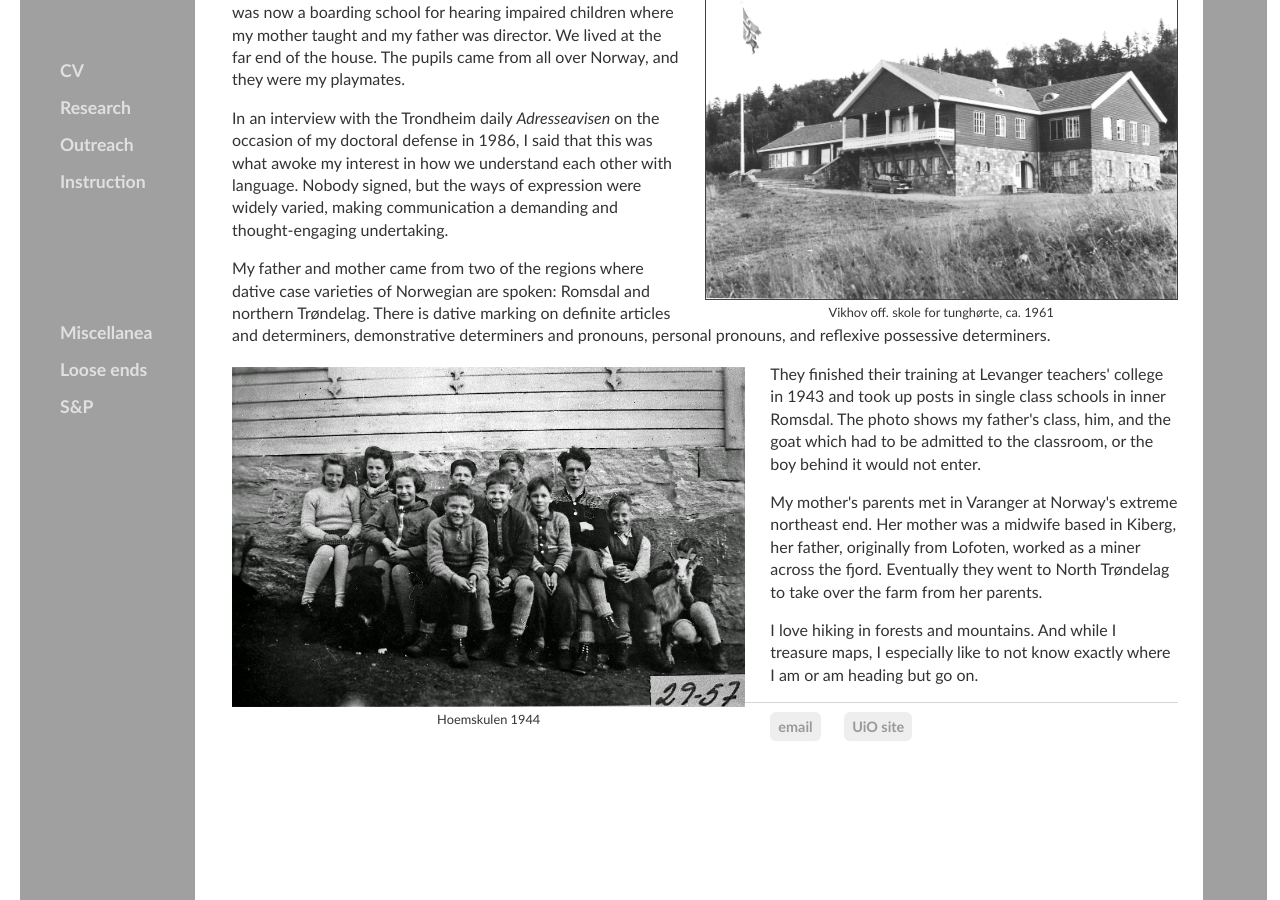
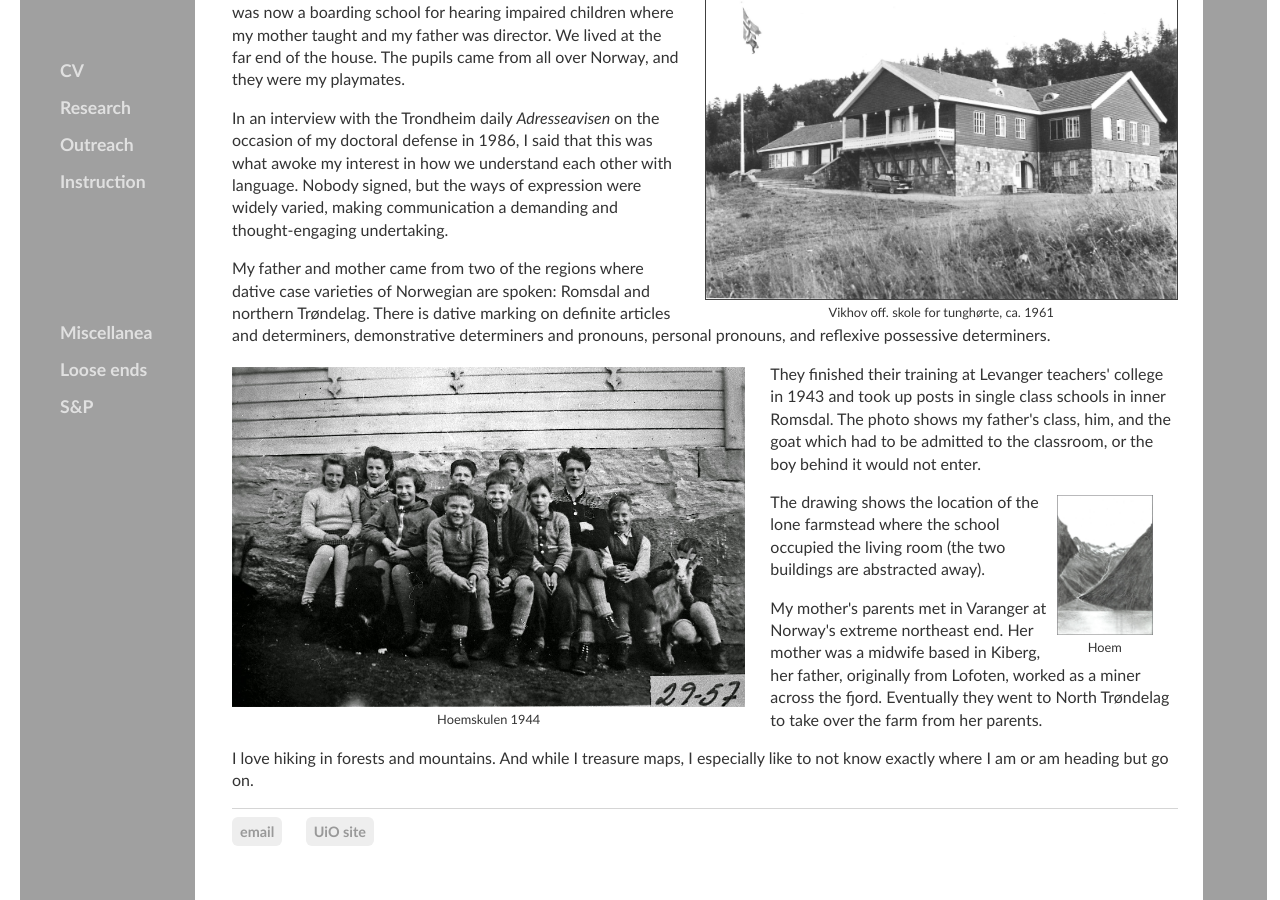
Before and after one commit to kjelljs/kjelljs.github.io, a Jekyll site: the page built from about/index.html, in a window 1280 px wide and 900 px high, scrolled down 2894 px. Built offline with Jekyll 4.4.1, drawn with Linux system fonts in a browser that asks for light colours.

Commit message:
Update index.html

```diff
--- a/about/index.html
+++ b/about/index.html
@@ -52,14 +52,14 @@
 </ul>
 	<p>I am deeply grateful for all these engagements.</p></br>
 	<h2 id="priv">Personal Paths</h2>
-		  <section><div style="float:right;"><figure class="rightfig"><img style="height:360px; border: 1px solid #404040" src="/pics/vikhov.jpg"><figcaption>Vikhov off. skole for tunghørte, ca. 1961</figcaption></figure></div>
+		  <div style="float:right;"><figure class="rightfig"><img style="height:360px; border: 1px solid #404040" src="/pics/vikhov.jpg"><figcaption>Vikhov off. skole for tunghørte, ca. 1961</figcaption></figure></div>
 		     <p>That is the house I lived in from 1958, when I was two, to 1965, when I was nine, in Malvik municipality just north of Trondheim. Built as a navy convalescent home during German occupation, it was now a boarding school for hearing impaired children where my mother taught and my father was director. We lived at the far end of the house. The pupils came from all over Norway, and they were my playmates.</p>
 											<p>In an interview with the Trondheim daily <i>Adresseavisen</i> on the occasion of my doctoral defense in 1986, I said that this was what awoke my interest in how we understand each other with language. Nobody signed, but the ways of expression were widely varied, making communication a demanding and thought-engaging undertaking.
-			  </p></section>
+			  </p>
 <p>My father and mother came from two of the regions where dative case varieties of Norwegian are spoken: Romsdal and northern Trøndelag. There is dative marking on definite articles and determiners, demonstrative determiners and pronouns, personal pronouns, and reflexive possessive determiners.
 </p><div style="float:left;"><figure class="leftfig"><img style="height:340px;" src="/pics/Hoemskulen.jpg"><figcaption>Hoemskulen 1944</figcaption></figure></div>
 	<p>They finished their training at Levanger teachers' college in 1943 and took up posts in single class schools in inner Romsdal. The photo shows my father's class, him, and the goat which had to be admitted to the classroom, or the boy behind it would not enter.
-</p>
+</p><div style="float:right;"><figure class="leftfig"><img style="height:140px;" src="/pics/Jura.jpg"><figcaption>Hoem</figcaption></figure></div><p>The drawing shows the location of the lone farmstead where the school occupied the living room (the two buildings are abstracted away).</p>
 <p>My mother's parents met in Varanger at Norway's extreme northeast end. Her mother was a midwife based in Kiberg, her father, originally from Lofoten, worked as a miner across the fjord. Eventually they went to North Trøndelag to take over the farm from her parents.</p><p>I love hiking in forests and mountains. And while I treasure maps, I especially like to not know exactly where I am or am heading but go on.</p>
 
 </div><!-- /.blurb -->
```
